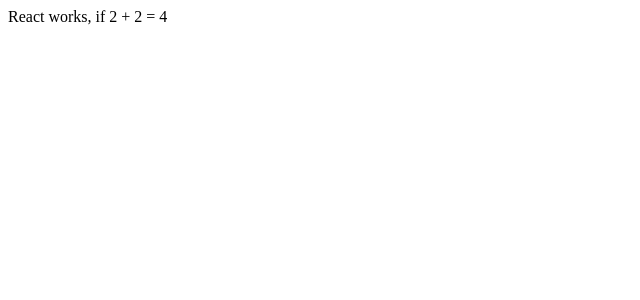
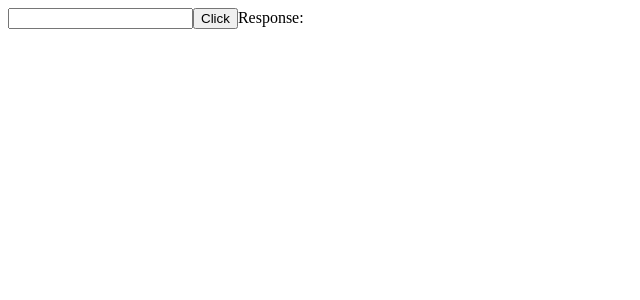
Before and after one commit to AleksanderGrzybowski/Chat, a React (Create React App) app in the folder frontend/: page / in a window 1280 px wide. Shown: the top 300 px of the page, without its empty margins (0-640 px from the left). Built offline with nearby package versions, Linux system fonts and the light colour scheme; the HTML template or start-up script is replaced by a standard one.

Commit message:
Add CORS plugin, test request

```diff
--- a/frontend/package.json
+++ b/frontend/package.json
@@ -6,6 +6,7 @@
     "react-scripts": "0.6.1"
   },
   "dependencies": {
+    "axios": "^0.15.2",
     "react": "^15.3.2",
     "react-dom": "^15.3.2"
   },
--- a/frontend/src/App.js
+++ b/frontend/src/App.js
@@ -1,10 +1,33 @@
 import React, { Component } from 'react';
+import axios from 'axios';
+import backendUrl from './backendUrl';
 
 class App extends Component {
+    constructor(props) {
+        super(props);
+
+        this.state = {
+            input: '',
+            serverResponse: null
+        }
+    }
+
+    handleInputChange = (e) => {
+        this.setState({input: e.target.value})
+    };
+
+    makeRequest = () => {
+        axios.get(`${backendUrl}/test/square?number=${this.state.input}`)
+            .then((response) => this.setState({serverResponse: JSON.stringify(response)}))
+            .catch((error) => this.setState({serverResponse: JSON.stringify(error)}))
+    };
+
     render() {
         return (
             <div className="App">
-                React works, if 2 + 2 = { 2 + 2 }
+                <input value={this.state.input} onChange={this.handleInputChange}/>
+                <button onClick={this.makeRequest}>Click</button>
+                <span>Response: {this.state.serverResponse}</span>
             </div>
         );
     }
```
Also changed, not shown: 2 other files (tests, documents, lock files or other folders).
